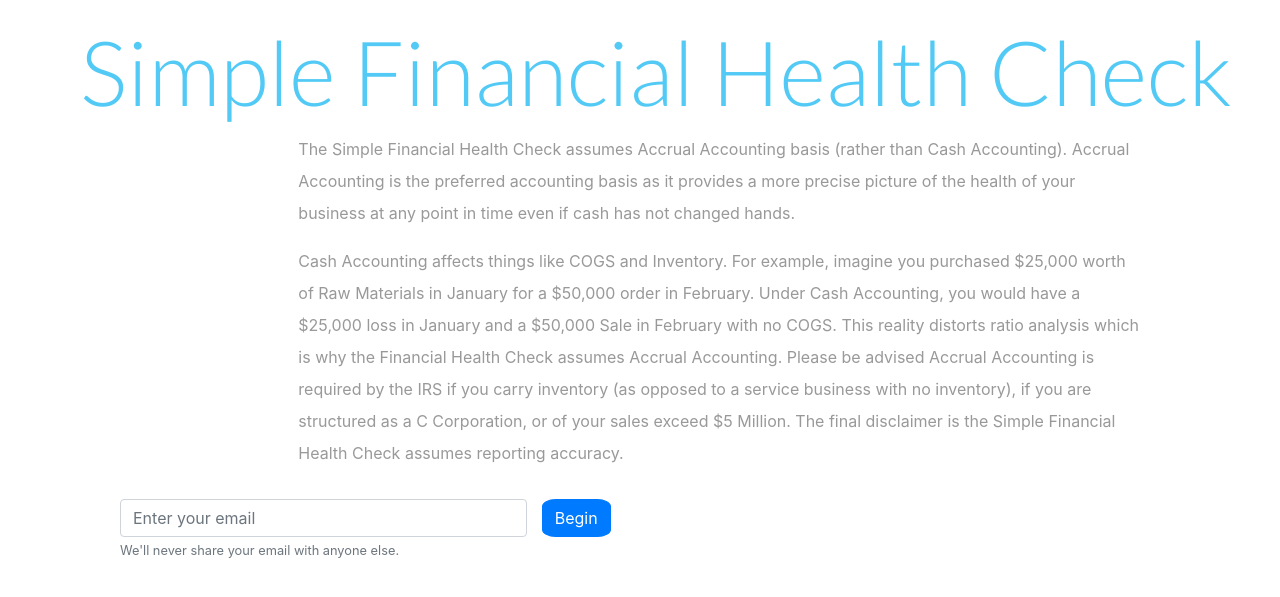
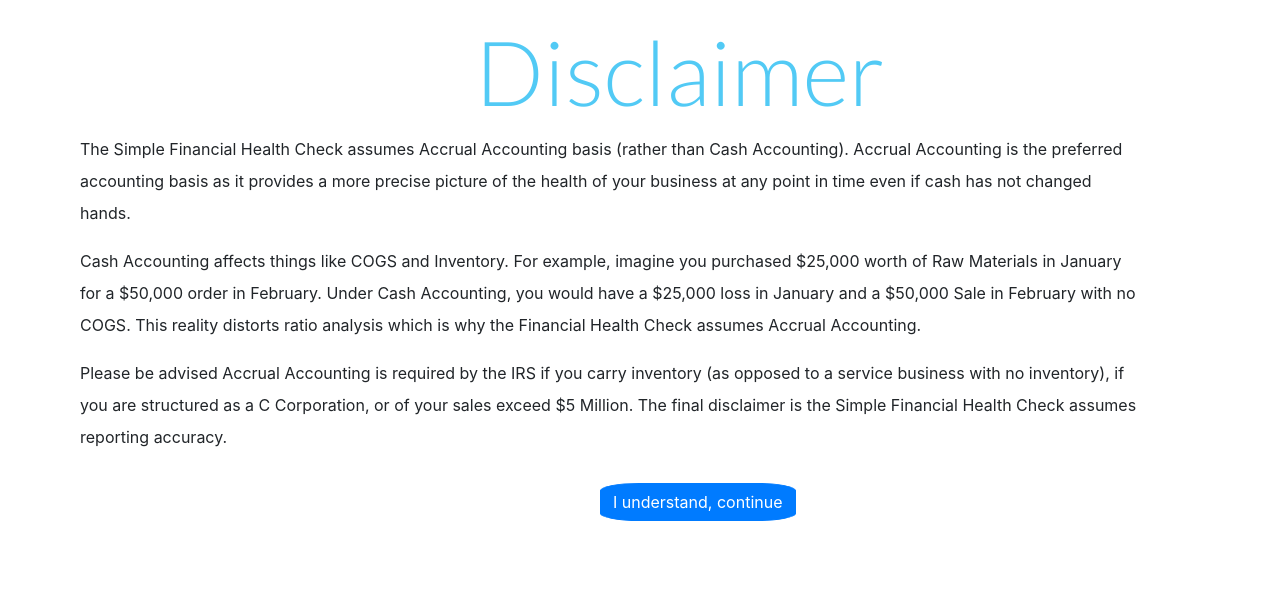
Before and after one commit to TuckerNemcek/SimpleStartupSurveyProject, a plain HTML site: page FirstPage/indexFirstPage.html in a window 1280 px wide. Shown: the part 83-680 px from the top of the page. Drawn offline with nearby package versions, Linux system fonts and the light colour scheme.

Commit message:
disclaimer page coming along nicely

```diff
--- a/FirstPage/indexFirstPage.html
+++ b/FirstPage/indexFirstPage.html
@@ -36,14 +36,15 @@
     </ul>
     <!--///// END HEADER //// -->
 
-    <h1 class="page-title"> Simple Financial Health Check </h1>
+    <h1 class="page-title text-center"> Disclaimer </h1>
     <div class="row">
       <div class=col-2></div>
-      <div class="about-text col-8"  >
+      <div class="about-text col-10"  >
         <p>The Simple Financial Health Check assumes Accrual Accounting basis (rather than Cash Accounting). Accrual Accounting is the preferred accounting basis as it provides a more precise picture of the health of your business at any point in time even if cash has not changed hands.</p>
 
+        <p>Cash Accounting affects things like COGS and Inventory. For example, imagine you purchased $25,000 worth of Raw Materials in January for a $50,000 order in February. Under Cash Accounting, you would have a $25,000 loss in January and a $50,000 Sale in February with no COGS. This reality distorts ratio analysis which is why the Financial Health Check assumes Accrual Accounting.</p>
 
-        Cash Accounting affects things like COGS and Inventory. For example, imagine you purchased $25,000 worth of Raw Materials in January for a $50,000 order in February. Under Cash Accounting, you would have a $25,000 loss in January and a $50,000 Sale in February with no COGS. This reality distorts ratio analysis which is why the Financial Health Check assumes Accrual Accounting.
+
 
         Please be advised Accrual Accounting is required by the IRS if you carry inventory (as opposed to a service business with no inventory), if you are structured as a C Corporation, or of your sales exceed $5 Million.
 
@@ -52,14 +53,8 @@
       </div>
     </div>
     <form>
-      <div class="row">
-        <div class="form-group col-4 email">
-          <input type="email" class="form-control" id="email" aria-describedby="emailHelp" placeholder="Enter your email">
-          <small id="emailHelp" class="form-text text-muted">We'll never share your email with anyone else.</small>
-        </div>
         <div >
-          <button type="button" id="button" class="btn btn-primary ">Begin</button>
-        </div>
+          <button type="button" id="button" class="btn btn-primary  ">I understand, continue</button>
       </div>
     </form>
   </body>
--- a/FirstPage/styleFirstPage.css
+++ b/FirstPage/styleFirstPage.css
@@ -30,7 +30,7 @@
 }
 
 .about-text{
-  color: #999999;
+  align: center;
   line-height: 2;
   margin-left: 80px;
   float: left;
@@ -50,5 +50,6 @@
 
 #button{
   margin-top:30px;
-  border-radius: 20%
+  border-radius: 20%;
+  margin-left: 600px;
 }
```
Also changed, not shown: Welcome Page/index.html (+1 -2 lines).
